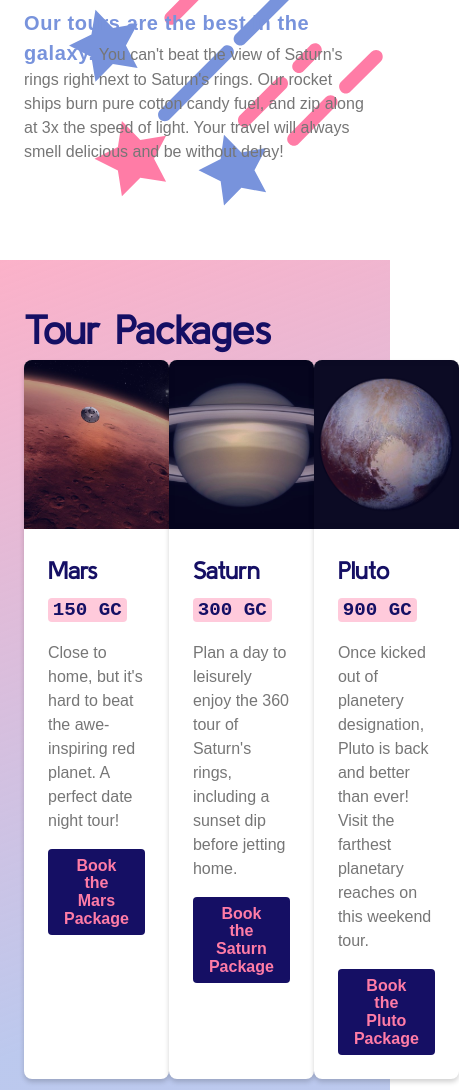
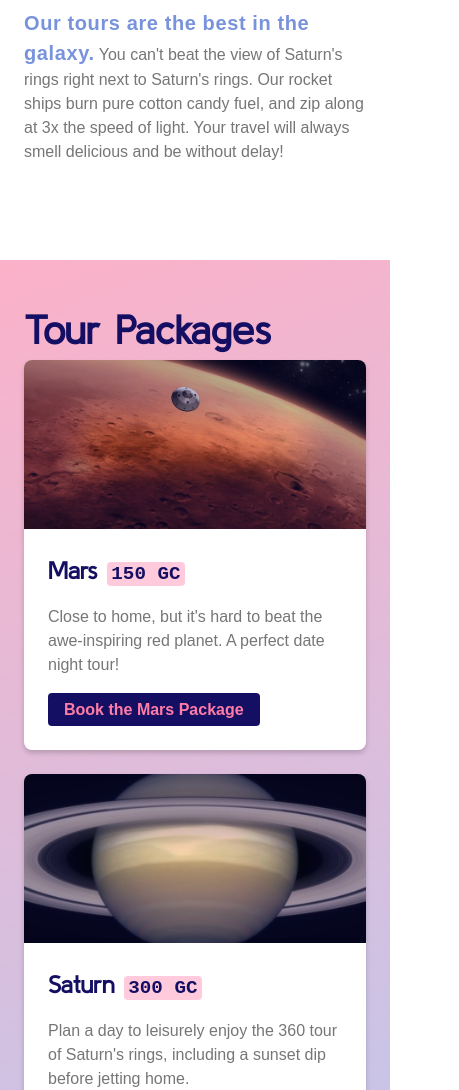
Before and after one commit to MattPahuta/learnfromsteph-capstone, a website: page src/index.html in a window 390 px wide. Shown: the part 638-1728 px from the top of the page, 459 px wide, since content can reach past the window. Drawn offline with Linux system fonts and the light colour scheme.

Commit message:
Responsive styles added

```diff
--- a/src/style.css
+++ b/src/style.css
@@ -114,6 +114,17 @@ main {
   background-size: contain;
 }
 
+@media (max-width: 800px) {
+  #about .max-line-length {
+    max-width: 50ch;
+  }
+
+  #about {
+    background-position: right top;
+    background-size: 25vw auto;
+  }
+}
+
 #tours {
   background-image: linear-gradient(
     -20deg,
@@ -122,6 +133,20 @@ main {
   ),
   url("img/starry-sky.jpg");
   background-size: cover;
+}
+
+@media (max-width: 767px) {
+  #tours .flexbox {
+    flex-wrap: wrap;
+  }
+
+  #tours .card {
+    flex-basis: 100%;
+  }
+
+  #tours .card + .card {
+    margin-top: 24px;
+  }
 }
 
 /* Component: Nav */
```
Also changed, not shown: dist/style.css.
